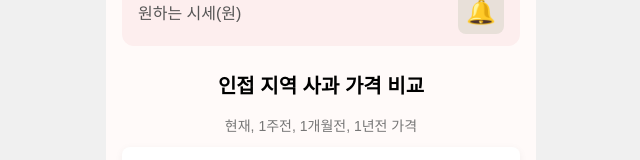
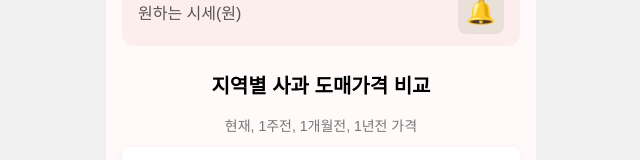
Before and after one commit to AgriData-Lab/Frontend, a React (Create React App) app: page /wholesale-price in a window 1280 px wide. Shown: the part 633-793 px from the top of the page, without its empty margins (319-959 px from the left). Built offline with nearby package versions, Linux system fonts and the light colour scheme.

Commit message:
♻️ Refactor: 차트 제목 변경
Refactor: 차트 제목 변경

```diff
--- a/src/pages/Wholesale-price.tsx
+++ b/src/pages/Wholesale-price.tsx
@@ -243,9 +243,8 @@ const WholesalePricePage = () => {
         <div className="bell-icon">🔔</div>
       </div>
 
-      {/* 아래에 기존 빈 차트 복구 */}
       <PriceChart
-        title={`인접 지역 ${keyword} 가격 비교`}
+        title={`지역별 ${keyword} 도매가격 비교`}
         subtitle="현재, 1주전, 1개월전, 1년전 가격"
         data={regionChartData}
         loading={false}
```
